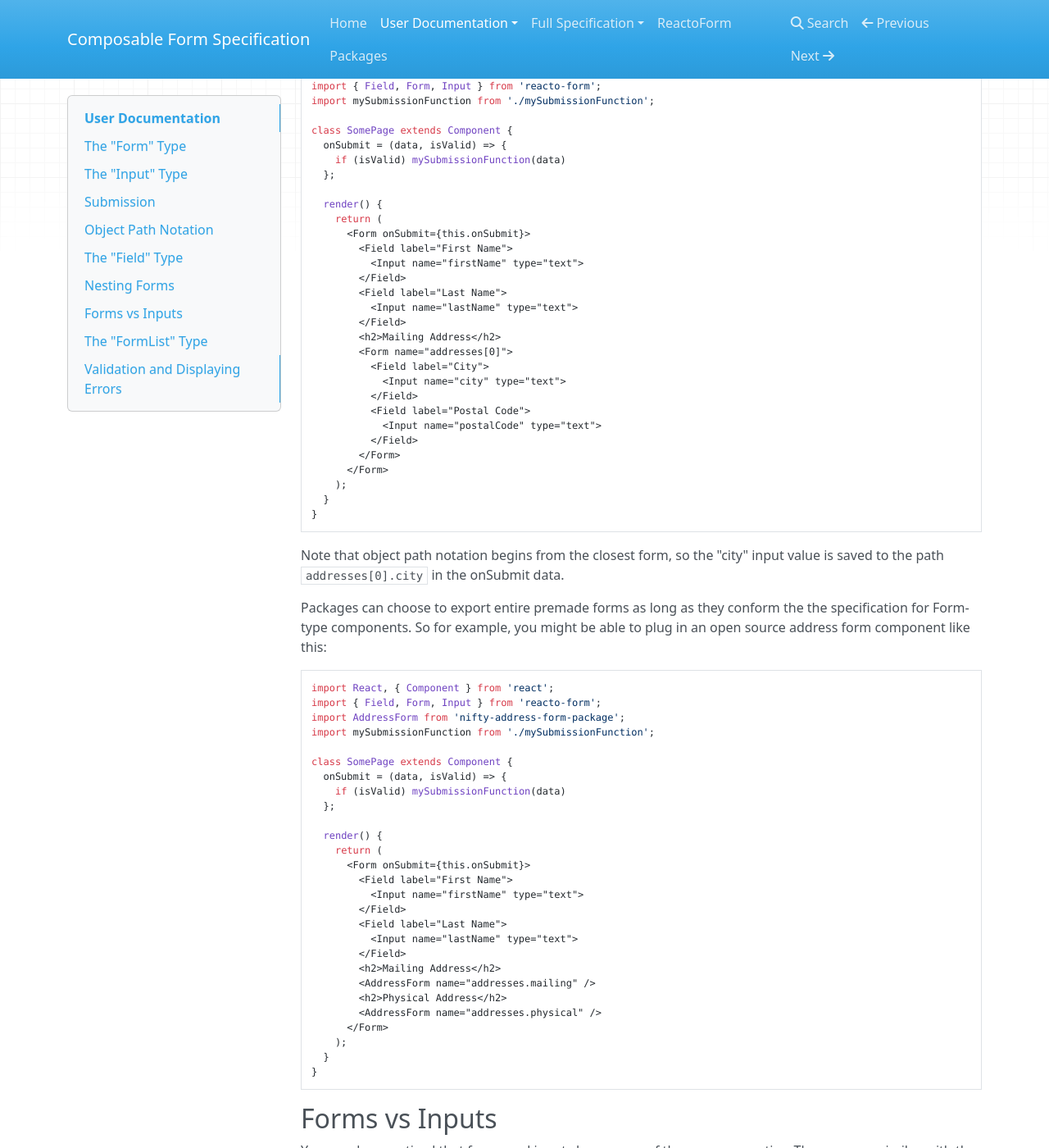
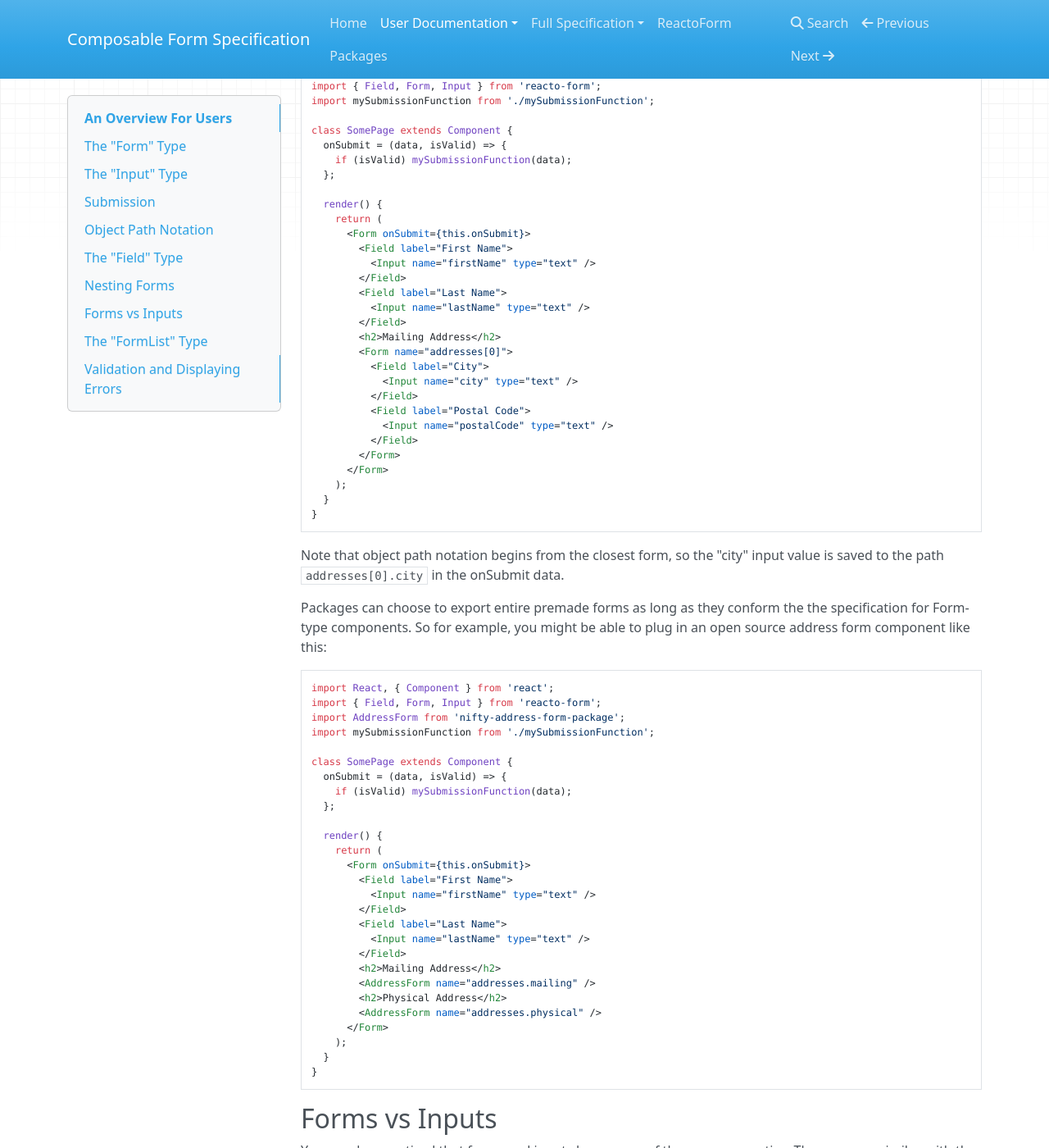
Before and after one commit to longshotlabs/composable-forms, an MkDocs documentation site: the page built from docs/user.md, in a window 1280 px wide and 1400 px high, scrolled down 4014 px. Shown: the whole window at 82% size. Built offline with MkDocs 1.6.1, drawn with Linux system fonts in a browser that asks for light colours; nearby versions of some CDN libraries; old or Windows-style settings are respelled for this version of MkDocs; some of the changed text lies outside the part shown.

Commit message:
Fix typos

````diff
--- a/docs/user.md
+++ b/docs/user.md
@@ -1,4 +1,4 @@
-# User Documentation
+# An Overview For Users
 
 This documentation is for developers who just want to learn enough about this specification to be able to use all form packages that implement it.
 
@@ -19,7 +19,7 @@ import mySubmissionFunction from './mySubmissionFunction';
 
 class SomePage extends Component {
   onSubmit = (data, isValid) => {
-    if (isValid) mySubmissionFunction(data)
+    if (isValid) mySubmissionFunction(data);
   };
 
   render() {
@@ -40,7 +40,7 @@ import mySubmissionFunction from './mySubmissionFunction';
 
 class SomePage extends Component {
   onSubmit = (data, isValid) => {
-    if (isValid) mySubmissionFunction(data)
+    if (isValid) mySubmissionFunction(data);
   };
 
   render() {
@@ -69,14 +69,14 @@ import mySubmissionFunction from './mySubmissionFunction';
 
 class SomePage extends Component {
   onSubmit = (data, isValid) => {
-    if (isValid) mySubmissionFunction(data)
+    if (isValid) mySubmissionFunction(data);
   };
 
   render() {
     return (
       <Form onSubmit={this.onSubmit}>
-        <Input name="firstName" type="text">
-        <Input name="lastName" type="text">
+        <Input name="firstName" type="text" />
+        <Input name="lastName" type="text" />
       </Form>
     );
   }
@@ -100,14 +100,14 @@ import mySubmissionFunction from './mySubmissionFunction';
 
 class SomePage extends Component {
   onSubmit = (data, isValid) => {
-    if (isValid) mySubmissionFunction(data)
+    if (isValid) mySubmissionFunction(data);
   };
 
   render() {
     return (
       <Form ref={i => { this.form = i; }} onSubmit={this.onSubmit}>
-        <Input name="firstName" type="text">
-        <Input name="lastName" type="text">
+        <Input name="firstName" type="text" />
+        <Input name="lastName" type="text" />
         <button type="button" onClick={() => { this.form.submit(); }}>Submit</button>
       </Form>
     );
@@ -133,8 +133,8 @@ But you are not limited to simple key names for the `name` properties; you can u
 For example:
 
 ```js
-<Input name="addresses[0].city" type="text" value="Anchorage">
-<Input name="addresses[0].postalCode" type="text" value="99501">
+<Input name="addresses[0].city" type="text" value="Anchorage" />
+<Input name="addresses[0].postalCode" type="text" value="99501" />
 ```
 
 Would result in a submission of:
@@ -163,17 +163,17 @@ import mySubmissionFunction from './mySubmissionFunction';
 
 class SomePage extends Component {
   onSubmit = (data, isValid) => {
-    if (isValid) mySubmissionFunction(data)
+    if (isValid) mySubmissionFunction(data);
   };
 
   render() {
     return (
       <Form onSubmit={this.onSubmit}>
         <Field label="First Name">
-          <Input name="firstName" type="text">
+          <Input name="firstName" type="text" />
         </Field>
         <Field label="Last Name">
-          <Input name="lastName" type="text">
+          <Input name="lastName" type="text" />
         </Field>
       </Form>
     );
@@ -200,25 +200,25 @@ import mySubmissionFunction from './mySubmissionFunction';
 
 class SomePage extends Component {
   onSubmit = (data, isValid) => {
-    if (isValid) mySubmissionFunction(data)
+    if (isValid) mySubmissionFunction(data);
   };
 
   render() {
     return (
       <Form onSubmit={this.onSubmit}>
         <Field label="First Name">
-          <Input name="firstName" type="text">
+          <Input name="firstName" type="text" />
         </Field>
         <Field label="Last Name">
-          <Input name="lastName" type="text">
+          <Input name="lastName" type="text" />
         </Field>
         <h2>Mailing Address</h2>
         <Form name="addresses[0]">
           <Field label="City">
-            <Input name="city" type="text">
+            <Input name="city" type="text" />
           </Field>
           <Field label="Postal Code">
-            <Input name="postalCode" type="text">
+            <Input name="postalCode" type="text" />
           </Field>
         </Form>
       </Form>
@@ -239,17 +239,17 @@ import mySubmissionFunction from './mySubmissionFunction';
 
 class SomePage extends Component {
   onSubmit = (data, isValid) => {
-    if (isValid) mySubmissionFunction(data)
+    if (isValid) mySubmissionFunction(data);
   };
 
   render() {
     return (
       <Form onSubmit={this.onSubmit}>
         <Field label="First Name">
-          <Input name="firstName" type="text">
+          <Input name="firstName" type="text" />
         </Field>
         <Field label="Last Name">
-          <Input name="lastName" type="text">
+          <Input name="lastName" type="text" />
         </Field>
         <h2>Mailing Address</h2>
         <AddressForm name="addresses.mailing" />
@@ -289,17 +289,17 @@ import mySubmissionFunction from './mySubmissionFunction';
 
 class SomePage extends Component {
   onSubmit = (data, isValid) => {
-    if (isValid) mySubmissionFunction(data)
+    if (isValid) mySubmissionFunction(data);
   };
 
   render() {
     return (
       <Form onSubmit={this.onSubmit}>
         <Field label="First Name">
-          <Input name="firstName" type="text">
+          <Input name="firstName" type="text" />
         </Field>
         <Field label="Last Name">
-          <Input name="lastName" type="text">
+          <Input name="lastName" type="text" />
         </Field>
         <h2>Addresses</h2>
         <FormList name="addresses">
````
Also changed, not shown: docs/user/form.md (+3 -3 lines).
